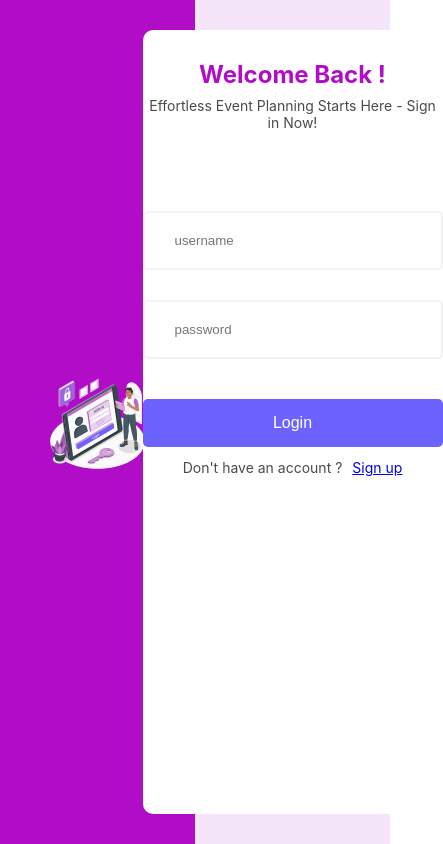
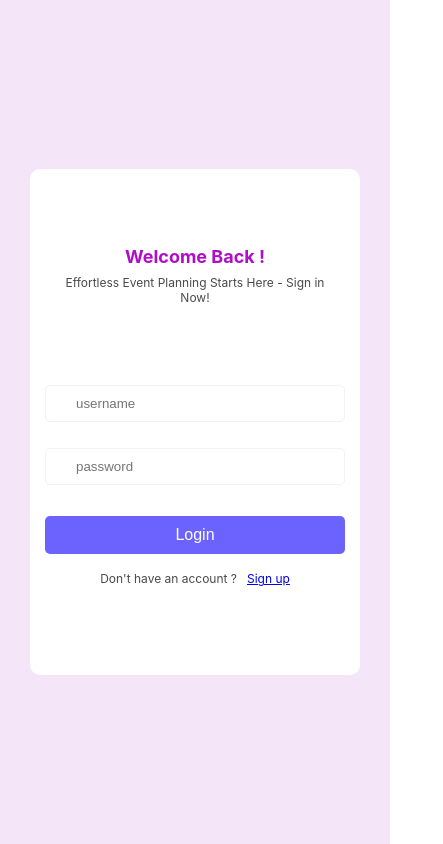
Before and after one commit to Akshay-Jayan3/eventApp-client, a React (Create React App) app: page /login in a window 390 px wide. Shown: the whole page, 443 px wide, since content can reach past the window. Built offline with nearby package versions, Linux system fonts and the light colour scheme.

Commit message:
Add some styles changes to login

```diff
--- a/src/components/login/index.js
+++ b/src/components/login/index.js
@@ -4,11 +4,12 @@ import styles from "./styles.module.scss";
 const LoginCard = ({ credentials, handleLogin, handleInputChange }) => {
   return (
     <div className={styles.container}>
+      <div className={styles.wrapper}>
         <div className={styles.welcome}>
           <h2>Welcome Back !</h2>
           <p>Effortless Event Planning Starts Here - Sign in Now!</p>
         </div>
-
+        <div>
           <form onSubmit={handleLogin}>
             <div>
               <input
@@ -33,8 +34,15 @@ const LoginCard = ({ credentials, handleLogin, handleInputChange }) => {
             </div>
             <br />
             <button type="submit">Login</button>
+            <div className={styles.signup}>
+              <p>Don't have an account ?</p>
+              <span>
+                <a href="/signup">Sign up</a>
+              </span>
+            </div>
           </form>
-      <div className={styles.signup}><p>Don't have an account ?</p><span><a href="/signup">Sign up</a></span></div>
+        </div>
+      </div>
     </div>
   );
 };
--- a/src/components/login/styles.module.scss
+++ b/src/components/login/styles.module.scss
@@ -1,31 +1,44 @@
 .container {
-    width: 450px;
-    height: 100%;
-    padding-block: 30px;
+    min-width: 300px;
+    min-height: 60%;
+    padding-block: 40px;
+    padding-inline: 30px;
     display: flex;
     flex-direction: column;
     border-radius: 10px;
     align-items: center;
-    background-color:#fff;
+    justify-content: center;
+    background-color: #fff;
+    .wrapper{
+        width:100%;
+        display: flex;
+        flex-direction: column;
+        align-items: center;
+        justify-content: space-between;
+        height: 100%;
+        gap: 80px;
+
+    }
 
     .welcome {
-        h2{
-            color:#B10DC9;
+        h2 {
+            color: #B10DC9;
             margin-bottom: 8px;
         }
-        p{
+
+        p {
             color: #4A4A4A;
             font-size: 14px;
         }
+
         text-align: center;
-        margin-bottom: 80px;
     }
 
     form {
         display: flex;
-        width: 300px;
+        width:300px;
         flex-direction: column;
-        gap: 5px;
+        gap: 3px;
 
         .inputContainer {
             position: relative;
@@ -34,19 +47,20 @@
         input[type="text"],
         input[type="password"] {
             width: 100%;
-            padding: 20px;
+            padding: 15px;
             border: 2px solid #F2F2F2;
             border-radius: 5px;
             padding-left: 30px;
             color: #4A4A4A;
         }
-        input:focus{
+
+        input:focus {
             border: 2px solid #F4E5F9;
-            outline:none
+            outline: none
         }
 
         button {
-            margin-top: 10px;
+            margin-top: 5px;
             background-color: #6C63FF;
             border: none;
             padding: 15px;
@@ -55,7 +69,8 @@
             font-weight: 400;
             font-size: 16px;
         }
-        button:hover{
+
+        button:hover {
             background-color: #7e78f0;
         }
     }
@@ -71,10 +86,64 @@
             font-size: 14px;
 
         }
-        a{
+
+        a {
             font-size: 14px;
         }
 
         width:100%
     }
 }
+
+@media only screen and (max-width: 768px) {
+   .container{
+     .wrapper{
+        .welcome {
+            h2 {
+                color: #B10DC9;
+                margin-bottom: 8px;
+                font-size: 18px;
+            }
+
+            p {
+                color: #4A4A4A;
+                font-size: 12px;
+            }
+
+            text-align: center;
+        }
+
+        form{
+            input[type="text"],
+            input[type="password"] {
+                width: 100%;
+                padding: 10px;
+                border: 1px solid #F2F2F2;
+                border-radius: 5px;
+                padding-left: 30px;
+                color: #4A4A4A;
+            }
+            button {
+                margin-top: 5px;
+                background-color: #6C63FF;
+                border: none;
+                padding: 10px;
+                border-radius: 5px;
+                color: #fff;
+                font-weight: 400;
+                font-size: 16px;
+            }
+            .signup {
+                p {
+                    font-size: 12px;
+                }
+
+                a {
+                    font-size: 12px;
+                }
+            }
+        }
+     }
+   }
+
+ }
--- a/src/main.scss
+++ b/src/main.scss
@@ -33,7 +33,7 @@ body{
     background-color: #F4E5F9;
     width:50%;
     height: 100vh;
-    padding-block: 30px;
+    padding-inline: 30px;
 
    }
 }
@@ -47,3 +47,17 @@ body{
     padding-block: 16px;
 
 }
+
+
+@media only screen and (max-width: 768px) {
+   .login{
+    .left_container{
+        display: none;
+    }
+    .right_container{
+       width:100%;
+
+       }
+   }
+
+}
```
Lines whose indentation alone changed are shown as unchanged.
